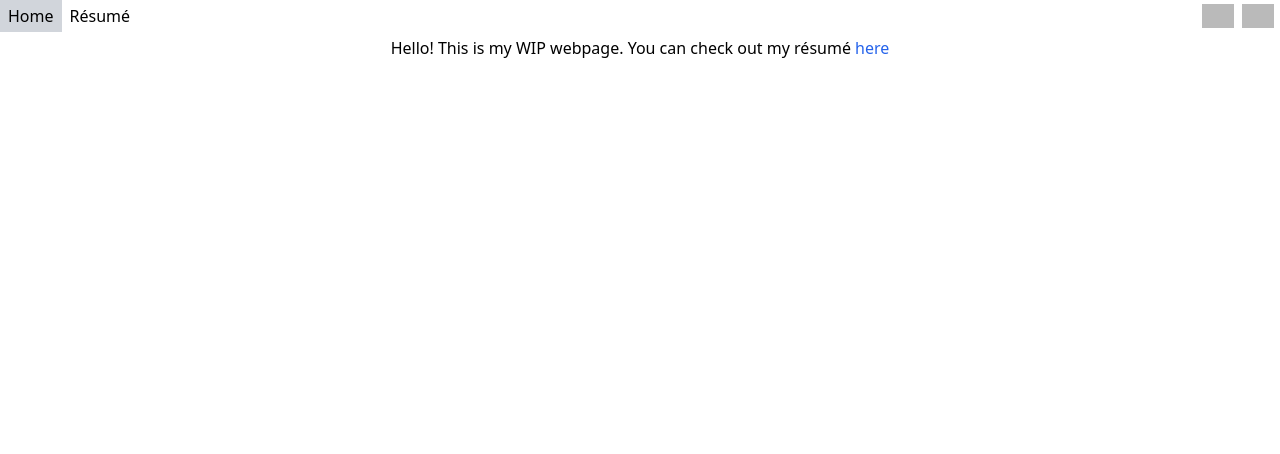
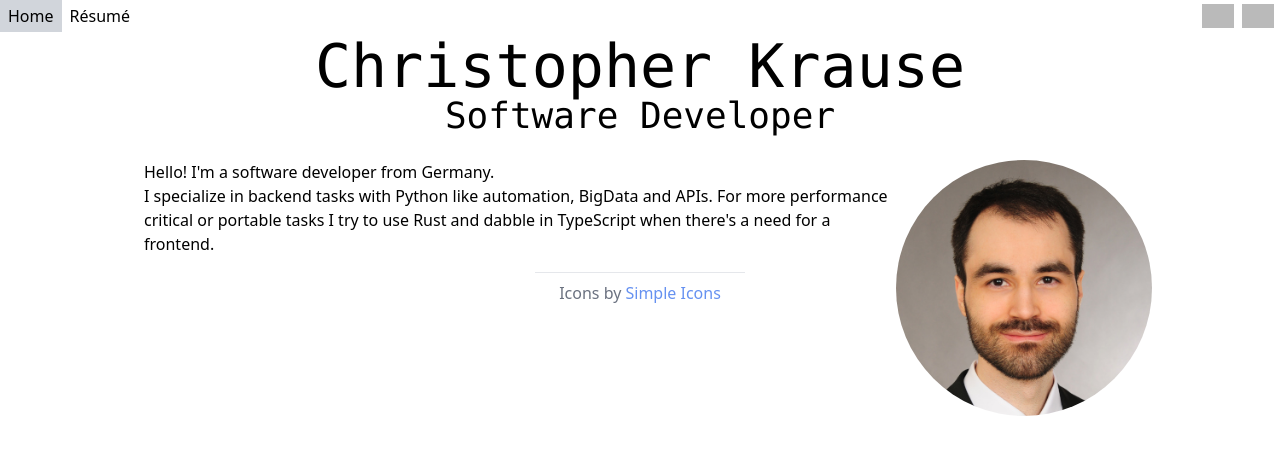
Before and after one commit to ottermata/ottermata.dev, a React (Create React App) app: page / in a window 1280 px wide. Shown: the top 454 px of the page. Built offline with nearby package versions, Linux system fonts and the light colour scheme; grey boxes are pictures that could not be loaded.

Commit message:
feat: improve homepage

```diff
--- a/src/index.css
+++ b/src/index.css
@@ -22,23 +22,23 @@ nav .pages a:is(.active, :hover) {
     @apply text-pink-900
 }
 
-.content h1 {
+.resume h1 {
     @apply text-3xl md:text-5xl
 }
 
-.content h2 {
+.resume h2 {
     @apply text-2xl md:text-3xl
 }
 
-.content h3 {
+.resume h3 {
     @apply text-lg md:text-xl
 }
 
-.content h4 {
+.resume h4 {
     @apply md:text-lg
 }
 
-.contact {
+.resume .contact {
     @apply text-sm md:text-base
 }
 
--- a/src/page/index/Index.tsx
+++ b/src/page/index/Index.tsx
@@ -1,10 +1,29 @@
 import React from "react";
-import {Link} from "react-router-dom";
+import {ExternalLink} from "../../util/ExternalLink";
 
 export function Index() {
     return (
-        <>
-            <p>Hello! This is my WIP webpage. You can check out my résumé <Link to="resume">here</Link></p>
-        </>
+        <div className="lg:max-w-screen-lg">
+            <h1 className="text-center font-mono text-4xl sm:text-6xl">Christopher Krause</h1>
+            <h2 className="text-center font-mono text-2xl sm:text-4xl mb-6">Software Developer</h2>
+            <img
+                className="overflow-hidden rounded-full mx-auto mb-4 w-32 lg:w-64 lg:float-right"
+                alt="avatar"
+                src="avatar.jpg"
+            />
+            <article className="mx-4">
+                <p>
+                    Hello! I'm a software developer from Germany.
+                </p>
+                <p>
+                    I specialize in backend tasks with Python like automation, BigData and APIs.
+                    For more performance critical or portable tasks I try to use Rust and dabble in TypeScript when there's a need for a frontend.
+                </p>
+            </article>
+            <div className="text-gray-500 text-center mt-4 mx-auto w-fit">
+                <hr className="mb-2 -mx-6"/>
+                <p>Icons by <ExternalLink to="https://simpleicons.org/">Simple Icons</ExternalLink></p>
+            </div>
+        </div>
     );
 }
--- a/src/page/root/Root.tsx
+++ b/src/page/root/Root.tsx
@@ -1,23 +1,7 @@
-import React, {ReactNode} from 'react';
+import React from 'react';
 import {NavLink, Outlet} from "react-router-dom";
 import {GitHubIcon, LinkedInIcon} from "../../util/Icon";
-
-type ExternalLinkProps = {
-    to: string;
-    children: ReactNode;
-};
-function ExternalLink({to, children}: ExternalLinkProps) {
-    return (
-        <a
-            className="p-1 opacity-70 hover:opacity-100"
-            href={to}
-            target="_blank"
-            rel="noreferrer"
-        >
-            {children}
-        </a>
-    );
-}
+import {ExternalLink} from "../../util/ExternalLink";
 
 export function Root() {
     return (
@@ -28,8 +12,8 @@ export function Root() {
                     <NavLink to="resume">Résumé</NavLink>
                 </div>
                 <div className="external flex pr-0.5">
-                    <ExternalLink to="https://github.com/ottermata"><GitHubIcon/></ExternalLink>
-                    <ExternalLink to="https://www.linkedin.com/in/ottermata"><LinkedInIcon/></ExternalLink>
+                    <ExternalLink className="p-1" to="https://github.com/ottermata"><GitHubIcon/></ExternalLink>
+                    <ExternalLink className="p-1" to="https://www.linkedin.com/in/ottermata"><LinkedInIcon/></ExternalLink>
                 </div>
             </nav>
             <div className="content max-w-fit mt-1 mx-auto">
--- /dev/null
+++ b/src/util/ExternalLink.tsx
@@ -0,0 +1,21 @@
+import React, {ReactNode} from "react";
+import classNames from "classnames";
+
+type ExternalLinkProps = {
+    className?: string;
+    to: string;
+    children: ReactNode;
+};
+
+export function ExternalLink({className, to, children}: ExternalLinkProps) {
+    return (
+        <a
+            className={classNames("opacity-70 hover:opacity-100", className)}
+            href={to}
+            target="_blank"
+            rel="noreferrer"
+        >
+            {children}
+        </a>
+    );
+}
```
Also changed, not shown: public/avatar.jpg (added).
